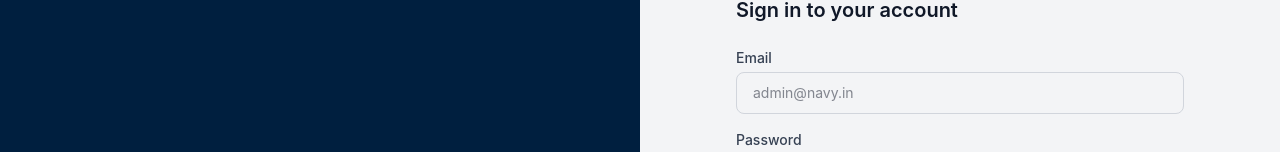
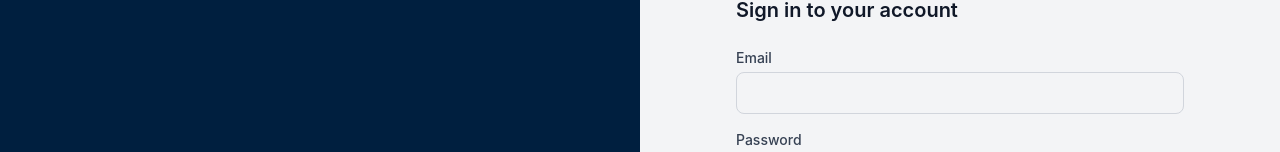
Before and after one commit to AdityaKumar3594/Task-Management-Dashboard, a React (Vite) app in the folder frontend/: page /login in a window 1280 px wide. Shown: the part 256-408 px from the top of the page. Built offline with nearby package versions, Linux system fonts and the light colour scheme; no server answers.

Commit message:
fix: remove email placeholder from login form

```diff
--- a/frontend/src/pages/LoginPage.tsx
+++ b/frontend/src/pages/LoginPage.tsx
@@ -67,7 +67,7 @@ export default function LoginPage() {
                 required
                 value={email}
                 onChange={(e) => setEmail(e.target.value)}
-                placeholder="admin@navy.in"
+
                 className="w-full rounded-lg border border-gray-300 px-4 py-2.5 text-sm focus:border-navy focus:outline-none focus:ring-1 focus:ring-navy"
               />
             </div>
```
